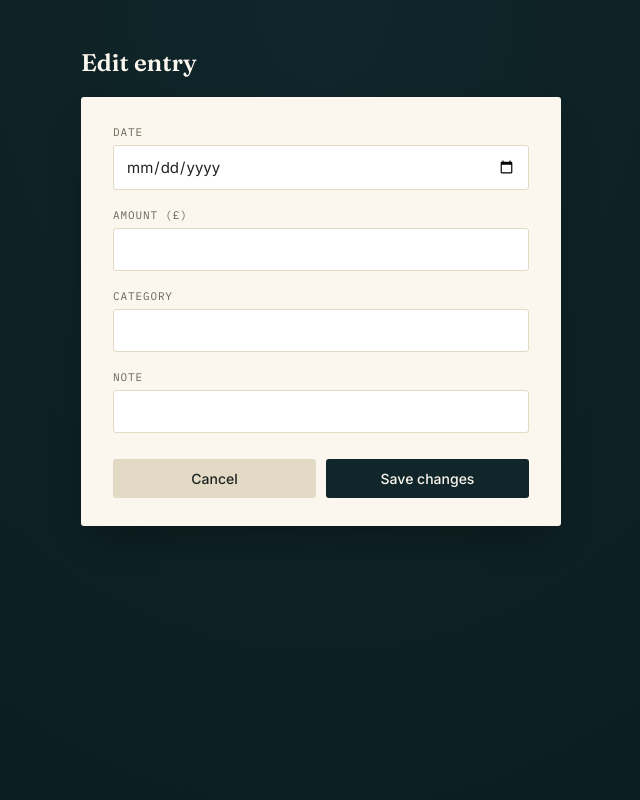
After one commit to manoselvaks/expense-tracker, a Flask app: template templates/edit.html in a window 1280 px wide. The commit adds this page. Shown: the whole page, without its empty margins (319-959 px from the left). Run offline with Flask 3, Linux system fonts and the light colour scheme; the template is opened without the code that fills it, so the values that code supplies are empty; some libraries are stand-ins or nearby versions.

Commit message:
Add ability to edit expenses

```diff
--- a/app.py
+++ b/app.py
@@ -69,6 +69,28 @@ def add_expense(amount, note, category):
     cur.execute(
         "INSERT INTO expenses (date, amount, category, note) VALUES (%s, %s, %s, %s)",
         (datetime.now().date(), round(float(amount), 2), category, note)
+    )
+    conn.commit()
+    cur.close()
+    conn.close()
+
+
+def get_expense(expense_id):
+    conn = get_connection()
+    cur = conn.cursor(cursor_factory=psycopg2.extras.RealDictCursor)
+    cur.execute("SELECT id, date, amount, category, note FROM expenses WHERE id = %s", (expense_id,))
+    row = cur.fetchone()
+    cur.close()
+    conn.close()
+    return row
+
+
+def update_expense(expense_id, amount, note, category, date):
+    conn = get_connection()
+    cur = conn.cursor()
+    cur.execute(
+        "UPDATE expenses SET amount = %s, note = %s, category = %s, date = %s WHERE id = %s",
+        (round(float(amount), 2), note, category, date, expense_id)
     )
     conn.commit()
     cur.close()
@@ -162,6 +184,28 @@ def add():
     return redirect(url_for("home"))
 
 
+@app.route("/edit/<int:expense_id>")
+def edit_form(expense_id):
+    expense = get_expense(expense_id)
+    if expense is None:
+        return redirect(url_for("home"))
+    expense["date"] = expense["date"].strftime("%Y-%m-%d")
+    expense["amount"] = float(expense["amount"])
+    return render_template("edit.html", expense=expense)
+
+
+@app.route("/update/<int:expense_id>", methods=["POST"])
+def update(expense_id):
+    update_expense(
+        expense_id,
+        amount=request.form["amount"],
+        note=request.form["note"],
+        category=request.form["category"],
+        date=request.form["date"],
+    )
+    return redirect(url_for("home"))
+
+
 @app.route("/delete/<int:expense_id>", methods=["POST"])
 def delete(expense_id):
     delete_expense(expense_id)
--- /dev/null
+++ b/templates/edit.html
@@ -0,0 +1,104 @@
+<!DOCTYPE html>
+<html lang="en">
+<head>
+<meta charset="UTF-8">
+<meta name="viewport" content="width=device-width, initial-scale=1.0">
+<title>Edit entry — Ledger</title>
+<link href="https://fonts.googleapis.com/css2?family=Fraunces:opsz,wght@9..144,400;9..144,600;9..144,700&family=Inter:wght@400;500;600&family=IBM+Plex+Mono:wght@400;500;600&display=swap" rel="stylesheet">
+<style>
+  :root {
+    --ink-bg: #10262A; --ink-bg-deep: #0B1B1E; --paper: #FBF7EE;
+    --text-dark: #1D2321; --text-mute: #6B6558; --gold: #C79A44;
+    --hairline: #E2DAC5;
+  }
+  * { box-sizing: border-box; }
+  html { background: var(--ink-bg-deep); overscroll-behavior-y: none; }
+  body {
+    margin: 0;
+    background: radial-gradient(ellipse at top, var(--ink-bg) 0%, var(--ink-bg-deep) 100%);
+    font-family: 'Inter', sans-serif;
+    color: var(--text-dark);
+    min-height: 100vh;
+    padding: 48px 20px 80px;
+    overscroll-behavior-y: none;
+  }
+  .wrap { max-width: 480px; margin: 0 auto; }
+  h1 {
+    font-family: 'Fraunces', serif;
+    font-weight: 600;
+    font-size: 24px;
+    color: var(--paper);
+    margin: 0 0 20px 0;
+  }
+  .card {
+    background: var(--paper);
+    border-radius: 3px;
+    box-shadow: 0 18px 40px -16px rgba(0,0,0,0.45);
+    padding: 28px 32px;
+  }
+  label {
+    display: block;
+    font-family: 'IBM Plex Mono', monospace;
+    font-size: 11px;
+    text-transform: uppercase;
+    letter-spacing: 0.08em;
+    color: var(--text-mute);
+    margin-bottom: 6px;
+    margin-top: 18px;
+  }
+  label:first-of-type { margin-top: 0; }
+  input {
+    width: 100%;
+    font-family: 'Inter', sans-serif;
+    font-size: 15px;
+    padding: 11px 12px;
+    border-radius: 3px;
+    border: 1px solid var(--hairline);
+    background: white;
+    color: var(--text-dark);
+  }
+  input:focus { outline: 2px solid var(--gold); outline-offset: 1px; }
+  .btn-row { display: flex; gap: 10px; margin-top: 26px; }
+  button, .btn-link {
+    font-family: 'Inter', sans-serif;
+    font-size: 14px;
+    font-weight: 500;
+    padding: 11px 18px;
+    border-radius: 3px;
+    border: none;
+    cursor: pointer;
+    text-align: center;
+    text-decoration: none;
+    flex: 1;
+  }
+  .btn-save { background: var(--ink-bg); color: var(--paper); }
+  .btn-save:hover { background: var(--ink-bg-deep); }
+  .btn-cancel { background: var(--hairline); color: var(--text-dark); }
+</style>
+</head>
+<body>
+<div class="wrap">
+  <h1>Edit entry</h1>
+  <div class="card">
+    <form action="/update/{{ expense.id }}" method="POST">
+      <label>Date</label>
+      <input type="date" name="date" value="{{ expense.date }}" required>
+
+      <label>Amount (£)</label>
+      <input type="number" step="0.01" name="amount" value="{{ expense.amount }}" required>
+
+      <label>Category</label>
+      <input type="text" name="category" value="{{ expense.category }}" required>
+
+      <label>Note</label>
+      <input type="text" name="note" value="{{ expense.note }}" required>
+
+      <div class="btn-row">
+        <a href="/" class="btn-link btn-cancel">Cancel</a>
+        <button type="submit" class="btn-save">Save changes</button>
+      </div>
+    </form>
+  </div>
+</div>
+</body>
+</html>
--- a/templates/index.html
+++ b/templates/index.html
@@ -370,7 +370,8 @@
         <td class="cat">{{ r.category }}</td>
         <td>{{ r.note }}</td>
         <td class="amount">£{{ "%.2f"|format(r.amount|float) }}</td>
-        <td style="text-align:right">
+        <td style="text-align:right; white-space:nowrap;">
+          <a href="/edit/{{ r.id }}" style="color:var(--text-mute); text-decoration:none; font-size:13px; padding:2px 6px;">✎</a>
           <form action="/delete/{{ r.id }}" method="POST" style="display:inline" onsubmit="return confirm('Delete this entry?');">
             <button type="submit" style="background:none;color:var(--brick);border:none;padding:2px 6px;font-size:12px;box-shadow:none;">✕</button>
           </form>
```
